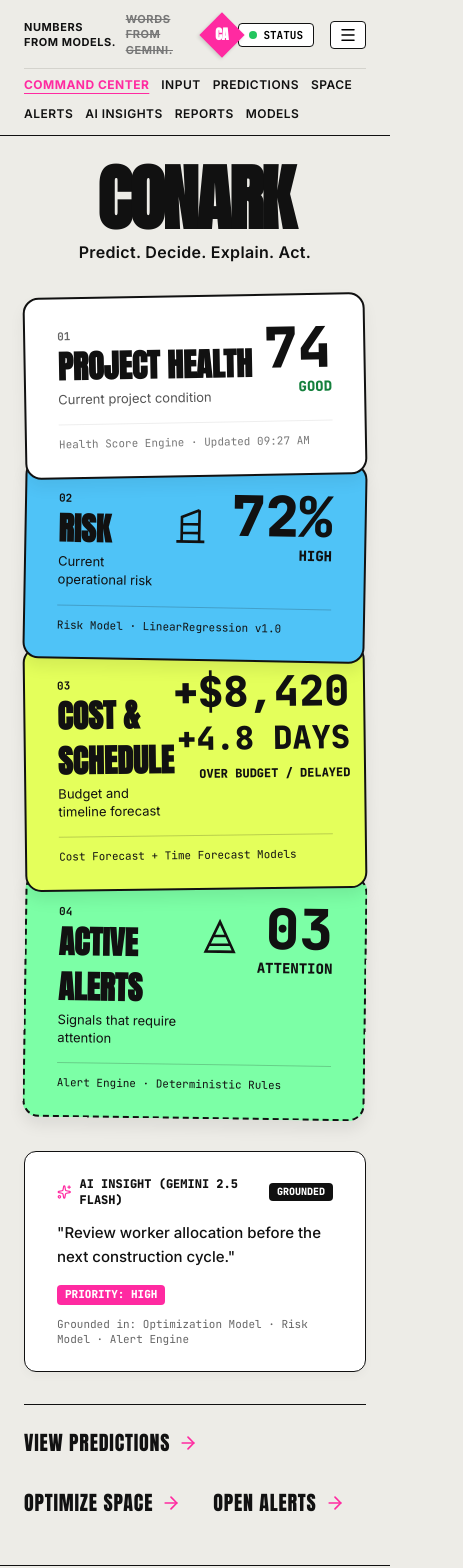
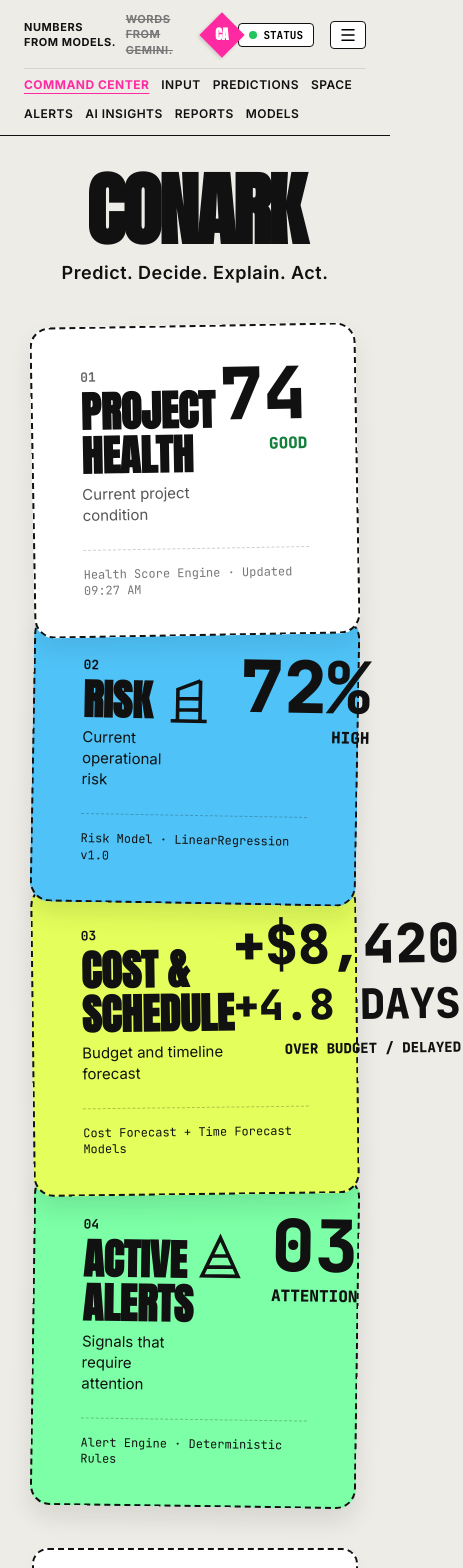
Before and after one commit to shubham392007-sketch/ConArk_Systems, a React (Vite) app in the folder frontend/: page / in a window 390 px wide. Shown: the top 1568 px of the page, 463 px wide, since content can reach past the window. Built offline with nearby package versions, Linux system fonts and the light colour scheme; no server answers.

Commit message:
style: enlarge card sizes and apply consistent 2.5px dashed border across stacked cards

```diff
--- a/frontend/src/pages/CommandCenter.tsx
+++ b/frontend/src/pages/CommandCenter.tsx
@@ -45,12 +45,12 @@
   const geminiText = data?.gemini_report.report?.executive_summary || "Review worker allocation before the next construction cycle.";
 
   return (
-    <div style={{ maxWidth: '1400px', margin: '0 auto', padding: '16px 24px 48px 24px' }}>
+    <div style={{ maxWidth: '1500px', margin: '0 auto', padding: '24px 32px 64px 32px' }}>
       {/* Giant Editorial Wordmark */}
-      <div style={{ textAlign: 'center', margin: '16px 0 32px 0' }}>
+      <div style={{ textAlign: 'center', margin: '16px 0 40px 0' }}>
         <h1 style={{
           fontFamily: 'Anton, sans-serif',
-          fontSize: 'clamp(72px, 16vw, 210px)',
+          fontSize: 'clamp(80px, 18vw, 230px)',
           lineHeight: '0.85',
           color: '#111111',
           letterSpacing: '-0.03em',
@@ -60,50 +60,51 @@
         </h1>
         <p style={{
           fontFamily: 'Inter, sans-serif',
-          fontSize: '16px',
+          fontSize: '18px',
           fontWeight: '600',
           color: '#111111',
-          marginTop: '12px',
-          letterSpacing: '0.02em'
+          marginTop: '16px',
+          letterSpacing: '0.03em'
         }}>
           Predict. Decide. Explain. Act.
         </p>
       </div>
 
-      {/* Primary Stacked Card Deck */}
-      <div style={{ display: 'flex', flexDirection: 'column', gap: '0px', marginBottom: '32px' }}>
+      {/* Primary Stacked Card Deck — Enlarged Cards with Consistent Dashed Borders */}
+      <div style={{ display: 'flex', flexDirection: 'column', gap: '0px', marginBottom: '40px' }}>
 
         {/* CARD 01: WHITE - PROJECT HEALTH */}
         <div
           className="card-rotate-neg1 card-hover-lift"
           style={{
             backgroundColor: '#FFFFFF',
-            border: '2px solid #111111',
-            borderRadius: '16px',
-            padding: '24px 32px',
-            boxShadow: '0 8px 16px rgba(0, 0, 0, 0.06)',
+            border: '2.5px dashed #111111',
+            borderRadius: '20px',
+            padding: '36px 48px',
+            boxShadow: '0 12px 24px rgba(0, 0, 0, 0.08)',
             position: 'relative',
-            zIndex: 4
+            zIndex: 4,
+            minHeight: '180px'
           }}
         >
           <div style={{ display: 'flex', justifyContent: 'space-between', alignItems: 'flex-start' }}>
             <div>
-              <span style={{ fontSize: '11px', fontFamily: 'JetBrains Mono, monospace', color: '#666666', fontWeight: 'bold' }}>01</span>
-              <h2 style={{ fontFamily: 'Anton, sans-serif', fontSize: '32px', color: '#111111', textTransform: 'uppercase' }}>
+              <span style={{ fontSize: '13px', fontFamily: 'JetBrains Mono, monospace', color: '#666666', fontWeight: 'bold' }}>01</span>
+              <h2 style={{ fontFamily: 'Anton, sans-serif', fontSize: '42px', color: '#111111', textTransform: 'uppercase', lineHeight: '1.05', marginTop: '4px' }}>
                 PROJECT HEALTH
               </h2>
-              <p style={{ fontSize: '13px', color: '#555555', fontFamily: 'Inter, sans-serif' }}>Current project condition</p>
+              <p style={{ fontSize: '15px', color: '#555555', fontFamily: 'Inter, sans-serif', marginTop: '4px' }}>Current project condition</p>
             </div>
             <div style={{ textAlign: 'right' }}>
-              <div style={{ fontFamily: 'JetBrains Mono, monospace', fontSize: '56px', fontWeight: '800', color: '#111111', lineHeight: '1' }}>
+              <div style={{ fontFamily: 'JetBrains Mono, monospace', fontSize: '72px', fontWeight: '800', color: '#111111', lineHeight: '0.9' }}>
                 {healthScore}
               </div>
-              <div style={{ fontSize: '14px', fontWeight: '800', color: '#15803d', fontFamily: 'JetBrains Mono, monospace', marginTop: '2px' }}>
+              <div style={{ fontSize: '16px', fontWeight: '800', color: '#15803d', fontFamily: 'JetBrains Mono, monospace', marginTop: '6px' }}>
                 {healthStatus}
               </div>
             </div>
           </div>
-          <div style={{ marginTop: '16px', paddingTop: '12px', borderTop: '1px solid #eeeeee', fontSize: '11px', color: '#777777', fontFamily: 'JetBrains Mono, monospace' }}>
+          <div style={{ marginTop: '24px', paddingTop: '16px', borderTop: '1px dashed rgba(17,17,17,0.2)', fontSize: '12px', color: '#777777', fontFamily: 'JetBrains Mono, monospace' }}>
             Health Score Engine · Updated {new Date().toLocaleTimeString([], { hour: '2-digit', minute: '2-digit' })}
           </div>
         </div>
@@ -113,39 +114,40 @@
           className="card-rotate-pos1 card-hover-lift"
           style={{
             backgroundColor: '#4FC3F7',
-            border: '2px solid #111111',
-            borderRadius: '16px',
-            padding: '24px 32px',
-            boxShadow: '0 8px 16px rgba(0, 0, 0, 0.08)',
+            border: '2.5px dashed #111111',
+            borderRadius: '20px',
+            padding: '36px 48px',
+            boxShadow: '0 12px 24px rgba(0, 0, 0, 0.1)',
             position: 'relative',
-            marginTop: '-16px',
-            zIndex: 3
+            marginTop: '-20px',
+            zIndex: 3,
+            minHeight: '180px'
           }}
         >
           <div style={{ display: 'flex', justifyContent: 'space-between', alignItems: 'flex-start' }}>
             <div>
-              <span style={{ fontSize: '11px', fontFamily: 'JetBrains Mono, monospace', color: '#111111', fontWeight: 'bold' }}>02</span>
-              <h2 style={{ fontFamily: 'Anton, sans-serif', fontSize: '32px', color: '#111111', textTransform: 'uppercase' }}>
+              <span style={{ fontSize: '13px', fontFamily: 'JetBrains Mono, monospace', color: '#111111', fontWeight: 'bold' }}>02</span>
+              <h2 style={{ fontFamily: 'Anton, sans-serif', fontSize: '42px', color: '#111111', textTransform: 'uppercase', lineHeight: '1.05', marginTop: '4px' }}>
                 RISK
               </h2>
-              <p style={{ fontSize: '13px', color: '#111111', fontFamily: 'Inter, sans-serif' }}>Current operational risk</p>
+              <p style={{ fontSize: '15px', color: '#111111', fontFamily: 'Inter, sans-serif', marginTop: '4px' }}>Current operational risk</p>
             </div>
-            <div style={{ display: 'flex', alignItems: 'center', gap: '20px' }}>
+            <div style={{ display: 'flex', alignItems: 'center', gap: '24px' }}>
               {/* Crane Micro-Illustration SVG */}
-              <svg width="42" height="42" viewBox="0 0 24 24" fill="none" stroke="#111111" strokeWidth="1.5">
+              <svg width="54" height="54" viewBox="0 0 24 24" fill="none" stroke="#111111" strokeWidth="1.6">
                 <path d="M4 21h16M7 21V7l10-4M17 3v18M7 11h10M7 16h10" />
               </svg>
               <div style={{ textAlign: 'right' }}>
-                <div style={{ fontFamily: 'JetBrains Mono, monospace', fontSize: '56px', fontWeight: '800', color: '#111111', lineHeight: '1' }}>
+                <div style={{ fontFamily: 'JetBrains Mono, monospace', fontSize: '72px', fontWeight: '800', color: '#111111', lineHeight: '0.9' }}>
                   {riskScore.toFixed(0)}%
                 </div>
-                <div style={{ fontSize: '14px', fontWeight: '800', color: '#111111', fontFamily: 'JetBrains Mono, monospace', marginTop: '2px' }}>
+                <div style={{ fontSize: '16px', fontWeight: '800', color: '#111111', fontFamily: 'JetBrains Mono, monospace', marginTop: '6px' }}>
                   {riskLevel}
                 </div>
               </div>
             </div>
           </div>
-          <div style={{ marginTop: '16px', paddingTop: '12px', borderTop: '1px solid rgba(17,17,17,0.2)', fontSize: '11px', color: '#111111', fontFamily: 'JetBrains Mono, monospace' }}>
+          <div style={{ marginTop: '24px', paddingTop: '16px', borderTop: '1px dashed rgba(17,17,17,0.25)', fontSize: '12px', color: '#111111', fontFamily: 'JetBrains Mono, monospace' }}>
             Risk Model · LinearRegression v1.0
           </div>
         </div>
@@ -155,165 +157,168 @@
           className="card-rotate-neg07 card-hover-lift"
           style={{
             backgroundColor: '#E4FF5B',
-            border: '2px solid #111111',
-            borderRadius: '16px',
-            padding: '24px 32px',
-            boxShadow: '0 8px 16px rgba(0, 0, 0, 0.08)',
+            border: '2.5px dashed #111111',
+            borderRadius: '20px',
+            padding: '36px 48px',
+            boxShadow: '0 12px 24px rgba(0, 0, 0, 0.1)',
             position: 'relative',
-            marginTop: '-16px',
-            zIndex: 2
+            marginTop: '-20px',
+            zIndex: 2,
+            minHeight: '180px'
           }}
         >
           <div style={{ display: 'flex', justifyContent: 'space-between', alignItems: 'flex-start' }}>
             <div>
-              <span style={{ fontSize: '11px', fontFamily: 'JetBrains Mono, monospace', color: '#111111', fontWeight: 'bold' }}>03</span>
-              <h2 style={{ fontFamily: 'Anton, sans-serif', fontSize: '32px', color: '#111111', textTransform: 'uppercase' }}>
+              <span style={{ fontSize: '13px', fontFamily: 'JetBrains Mono, monospace', color: '#111111', fontWeight: 'bold' }}>03</span>
+              <h2 style={{ fontFamily: 'Anton, sans-serif', fontSize: '42px', color: '#111111', textTransform: 'uppercase', lineHeight: '1.05', marginTop: '4px' }}>
                 COST & SCHEDULE
               </h2>
-              <p style={{ fontSize: '13px', color: '#111111', fontFamily: 'Inter, sans-serif' }}>Budget and timeline forecast</p>
+              <p style={{ fontSize: '15px', color: '#111111', fontFamily: 'Inter, sans-serif', marginTop: '4px' }}>Budget and timeline forecast</p>
             </div>
             <div style={{ textAlign: 'right' }}>
-              <div style={{ fontFamily: 'JetBrains Mono, monospace', fontSize: '42px', fontWeight: '800', color: '#111111', lineHeight: '1' }}>
+              <div style={{ fontFamily: 'JetBrains Mono, monospace', fontSize: '54px', fontWeight: '800', color: '#111111', lineHeight: '0.9' }}>
                 {costDev > 0 ? `+$${costDev.toLocaleString()}` : `-$${Math.abs(costDev).toLocaleString()}`}
               </div>
-              <div style={{ fontFamily: 'JetBrains Mono, monospace', fontSize: '32px', fontWeight: '800', color: '#111111', marginTop: '4px' }}>
+              <div style={{ fontFamily: 'JetBrains Mono, monospace', fontSize: '42px', fontWeight: '800', color: '#111111', marginTop: '6px' }}>
                 {timeDev > 0 ? `+${timeDev.toFixed(1)} DAYS` : `${timeDev.toFixed(1)} DAYS`}
               </div>
-              <div style={{ fontSize: '12px', fontWeight: '800', color: '#111111', fontFamily: 'JetBrains Mono, monospace', marginTop: '4px' }}>
+              <div style={{ fontSize: '14px', fontWeight: '800', color: '#111111', fontFamily: 'JetBrains Mono, monospace', marginTop: '6px' }}>
                 OVER BUDGET / DELAYED
               </div>
             </div>
           </div>
-          <div style={{ marginTop: '16px', paddingTop: '12px', borderTop: '1px solid rgba(17,17,17,0.2)', fontSize: '11px', color: '#111111', fontFamily: 'JetBrains Mono, monospace' }}>
+          <div style={{ marginTop: '24px', paddingTop: '16px', borderTop: '1px dashed rgba(17,17,17,0.25)', fontSize: '12px', color: '#111111', fontFamily: 'JetBrains Mono, monospace' }}>
             Cost Forecast + Time Forecast Models
           </div>
         </div>
 
         {/* CARD 04: MINT - ACTIVE ALERTS */}
         <div
-          className="card-rotate-pos08 card-hover-lift active-dashed-border"
+          className="card-rotate-pos08 card-hover-lift"
           style={{
             backgroundColor: '#7CFFA6',
-            borderRadius: '16px',
-            padding: '24px 32px',
-            boxShadow: '0 8px 16px rgba(0, 0, 0, 0.08)',
+            border: '2.5px dashed #111111',
+            borderRadius: '20px',
+            padding: '36px 48px',
+            boxShadow: '0 12px 24px rgba(0, 0, 0, 0.1)',
             position: 'relative',
-            marginTop: '-16px',
-            zIndex: 1
+            marginTop: '-20px',
+            zIndex: 1,
+            minHeight: '180px'
           }}
         >
           <div style={{ display: 'flex', justifyContent: 'space-between', alignItems: 'flex-start' }}>
             <div>
-              <span style={{ fontSize: '11px', fontFamily: 'JetBrains Mono, monospace', color: '#111111', fontWeight: 'bold' }}>04</span>
-              <h2 style={{ fontFamily: 'Anton, sans-serif', fontSize: '32px', color: '#111111', textTransform: 'uppercase' }}>
+              <span style={{ fontSize: '13px', fontFamily: 'JetBrains Mono, monospace', color: '#111111', fontWeight: 'bold' }}>04</span>
+              <h2 style={{ fontFamily: 'Anton, sans-serif', fontSize: '42px', color: '#111111', textTransform: 'uppercase', lineHeight: '1.05', marginTop: '4px' }}>
                 ACTIVE ALERTS
               </h2>
-              <p style={{ fontSize: '13px', color: '#111111', fontFamily: 'Inter, sans-serif' }}>Signals that require attention</p>
+              <p style={{ fontSize: '15px', color: '#111111', fontFamily: 'Inter, sans-serif', marginTop: '4px' }}>Signals that require attention</p>
             </div>
-            <div style={{ display: 'flex', alignItems: 'center', gap: '16px' }}>
+            <div style={{ display: 'flex', alignItems: 'center', gap: '24px' }}>
               {/* Traffic Cone Micro-Illustration SVG */}
-              <svg width="42" height="42" viewBox="0 0 24 24" fill="none" stroke="#111111" strokeWidth="1.5">
+              <svg width="54" height="54" viewBox="0 0 24 24" fill="none" stroke="#111111" strokeWidth="1.6">
                 <path d="M12 2L4 19h16L12 2zM6 15h12M8 10h8" />
               </svg>
               <div style={{ textAlign: 'right' }}>
-                <div style={{ fontFamily: 'JetBrains Mono, monospace', fontSize: '56px', fontWeight: '800', color: '#111111', lineHeight: '1' }}>
+                <div style={{ fontFamily: 'JetBrains Mono, monospace', fontSize: '72px', fontWeight: '800', color: '#111111', lineHeight: '0.9' }}>
                   {alertCount < 10 ? `0${alertCount}` : alertCount}
                 </div>
-                <div style={{ fontSize: '14px', fontWeight: '800', color: '#111111', fontFamily: 'JetBrains Mono, monospace', marginTop: '2px' }}>
+                <div style={{ fontSize: '16px', fontWeight: '800', color: '#111111', fontFamily: 'JetBrains Mono, monospace', marginTop: '6px' }}>
                   ATTENTION
                 </div>
               </div>
             </div>
           </div>
-          <div style={{ marginTop: '16px', paddingTop: '12px', borderTop: '1px solid rgba(17,17,17,0.2)', fontSize: '11px', color: '#111111', fontFamily: 'JetBrains Mono, monospace' }}>
+          <div style={{ marginTop: '24px', paddingTop: '16px', borderTop: '1px dashed rgba(17,17,17,0.25)', fontSize: '12px', color: '#111111', fontFamily: 'JetBrains Mono, monospace' }}>
             Alert Engine · Deterministic Rules
           </div>
         </div>
       </div>
 
-      {/* Downstream Gemini 2.5 Flash AI Explanation Card (Flat uncolored card, thin border, Inter font) */}
+      {/* Downstream Gemini 2.5 Flash AI Explanation Card (Enlarged with dashed border) */}
       <div style={{
         backgroundColor: '#FFFFFF',
-        border: '1.5px solid #111111',
-        borderRadius: '12px',
-        padding: '24px 32px',
-        marginBottom: '32px',
-        boxShadow: '0 4px 10px rgba(0,0,0,0.03)'
+        border: '2.5px dashed #111111',
+        borderRadius: '16px',
+        padding: '32px 40px',
+        marginBottom: '40px',
+        boxShadow: '0 6px 16px rgba(0,0,0,0.04)'
       }}>
-        <div style={{ display: 'flex', justifyContent: 'space-between', alignItems: 'center', marginBottom: '12px' }}>
-          <div style={{ display: 'flex', alignItems: 'center', gap: '8px' }}>
-            <Sparkles size={16} color="#FF2AA1" />
-            <span style={{ fontSize: '12px', fontFamily: 'JetBrains Mono, monospace', fontWeight: '800', color: '#111111', textTransform: 'uppercase' }}>
+        <div style={{ display: 'flex', justifyContent: 'space-between', alignItems: 'center', marginBottom: '16px' }}>
+          <div style={{ display: 'flex', alignItems: 'center', gap: '10px' }}>
+            <Sparkles size={20} color="#FF2AA1" />
+            <span style={{ fontSize: '13px', fontFamily: 'JetBrains Mono, monospace', fontWeight: '800', color: '#111111', textTransform: 'uppercase' }}>
               AI INSIGHT (GEMINI 2.5 FLASH)
             </span>
           </div>
-          <span style={{ fontSize: '10px', fontFamily: 'JetBrains Mono, monospace', fontWeight: '800', backgroundColor: '#111111', color: '#FFFFFF', padding: '2px 8px', borderRadius: '4px' }}>
+          <span style={{ fontSize: '11px', fontFamily: 'JetBrains Mono, monospace', fontWeight: '800', backgroundColor: '#111111', color: '#FFFFFF', padding: '3px 10px', borderRadius: '4px' }}>
             GROUNDED
           </span>
         </div>
 
-        <p style={{ fontFamily: 'Inter, sans-serif', fontSize: '15px', color: '#111111', lineHeight: '1.6', fontWeight: '500', marginBottom: '16px' }}>
+        <p style={{ fontFamily: 'Inter, sans-serif', fontSize: '17px', color: '#111111', lineHeight: '1.6', fontWeight: '500', marginBottom: '20px' }}>
           "{geminiText}"
         </p>
 
-        <div style={{ display: 'flex', alignItems: 'center', gap: '12px', flexWrap: 'wrap' }}>
-          <span style={{ fontSize: '11px', fontFamily: 'JetBrains Mono, monospace', fontWeight: '800', backgroundColor: '#FF2AA1', color: '#FFFFFF', padding: '2px 8px', borderRadius: '4px' }}>
+        <div style={{ display: 'flex', alignItems: 'center', gap: '16px', flexWrap: 'wrap' }}>
+          <span style={{ fontSize: '12px', fontFamily: 'JetBrains Mono, monospace', fontWeight: '800', backgroundColor: '#FF2AA1', color: '#FFFFFF', padding: '4px 12px', borderRadius: '4px' }}>
             PRIORITY: HIGH
           </span>
-          <span style={{ fontSize: '11px', fontFamily: 'JetBrains Mono, monospace', color: '#666666' }}>
+          <span style={{ fontSize: '12px', fontFamily: 'JetBrains Mono, monospace', color: '#666666' }}>
             Grounded in: Optimization Model · Risk Model · Alert Engine
           </span>
         </div>
       </div>
 
       {/* Quick Action Navigation Buttons */}
-      <div style={{ display: 'flex', flexWrap: 'wrap', gap: '32px', borderTop: '1.5px solid #111111', paddingTop: '24px' }}>
+      <div style={{ display: 'flex', flexWrap: 'wrap', gap: '40px', borderTop: '2px dashed #111111', paddingTop: '28px' }}>
         <Link
           to="/predictions"
           style={{
             fontFamily: 'Anton, sans-serif',
-            fontSize: '20px',
+            fontSize: '24px',
             color: '#111111',
             textDecoration: 'none',
             display: 'flex',
             alignItems: 'center',
-            gap: '8px',
+            gap: '10px',
             letterSpacing: '0.04em'
           }}
         >
-          VIEW PREDICTIONS <ArrowRight size={20} color="#FF2AA1" />
+          VIEW PREDICTIONS <ArrowRight size={24} color="#FF2AA1" />
         </Link>
 
         <Link
           to="/space-optimization"
           style={{
             fontFamily: 'Anton, sans-serif',
-            fontSize: '20px',
+            fontSize: '24px',
             color: '#111111',
             textDecoration: 'none',
             display: 'flex',
             alignItems: 'center',
-            gap: '8px',
+            gap: '10px',
             letterSpacing: '0.04em'
           }}
         >
-          OPTIMIZE SPACE <ArrowRight size={20} color="#FF2AA1" />
+          OPTIMIZE SPACE <ArrowRight size={24} color="#FF2AA1" />
         </Link>
 
         <Link
           to="/alerts"
           style={{
             fontFamily: 'Anton, sans-serif',
-            fontSize: '20px',
+            fontSize: '24px',
             color: '#111111',
             textDecoration: 'none',
             display: 'flex',
             alignItems: 'center',
-            gap: '8px',
+            gap: '10px',
             letterSpacing: '0.04em'
           }}
         >
-          OPEN ALERTS <ArrowRight size={20} color="#FF2AA1" />
+          OPEN ALERTS <ArrowRight size={24} color="#FF2AA1" />
         </Link>
       </div>
     </div>
```
Also changed, not shown: frontend/src/pages/PredictionsHub.tsx (+30 -30 lines).
